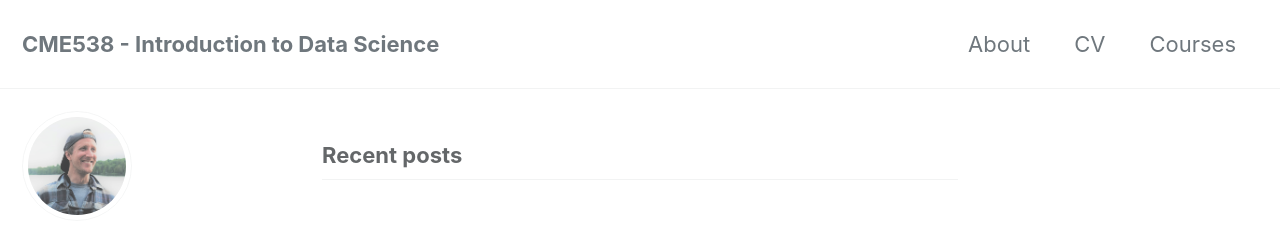
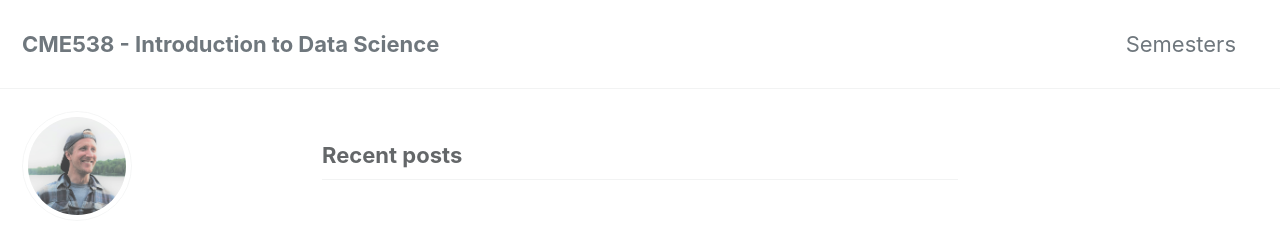
Before and after one commit to CME538-test/cme538.github.io, a Jekyll site: the page built from index.html, in a window 1280 px wide and 900 px high. Shown: the top 226 px of the window. Built offline with Jekyll 4.4.1, drawn with Linux system fonts in a browser that asks for light colours; cached includes are drawn as plain includes; nearby versions of some CDN libraries; the list of posts is cut into pages by our own code.

Commit message:
- initial commit

```diff
--- a/_data/navigation.yml
+++ b/_data/navigation.yml
@@ -1,11 +1,7 @@
 # main links
 main:
-  - title: "About"
-    url: /about/
-  - title: "CV"
-    url: /cv/
-  - title: "Courses"
-    url: /courses/
+  - title: "Semesters"
+    url: /semesters/
   # - title: "About"
   #   url: https://mmistakes.github.io/minimal-mistakes/about/
   # - title: "Sample Posts"
```
